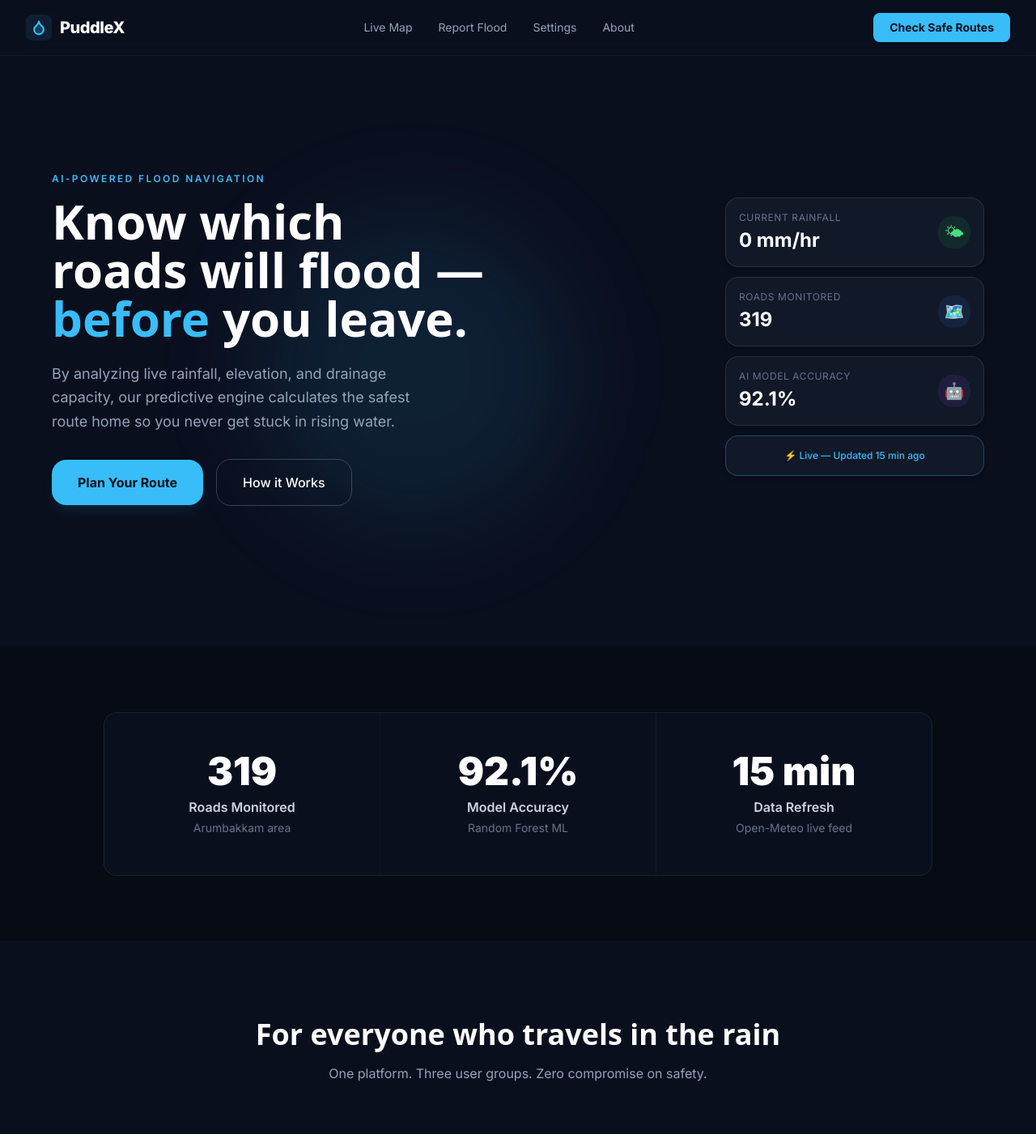
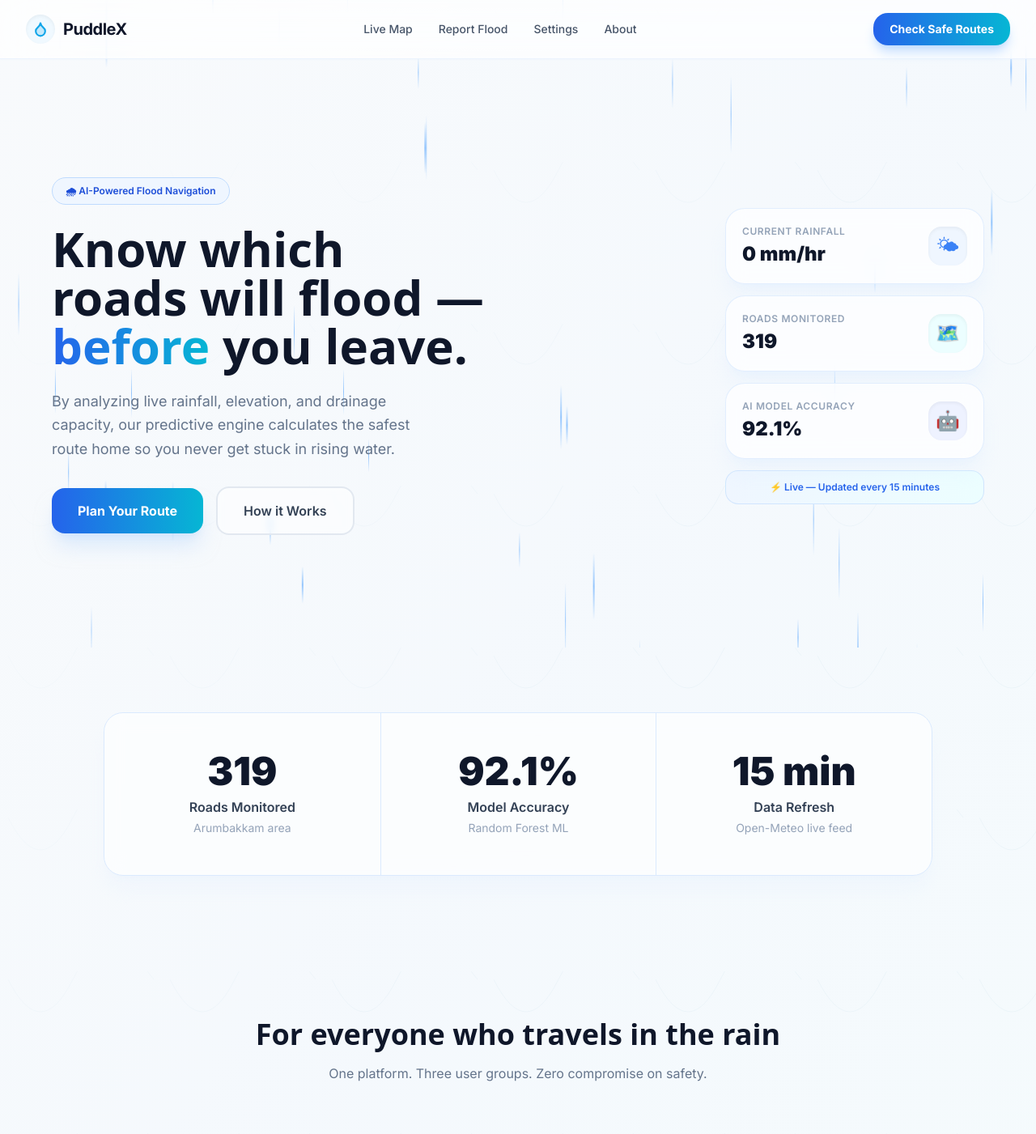
Before and after one commit to Siva-Vidhya/PuddleX, a Next.js app in the folder frontend/: page / in a window 1280 px wide. Shown: the top 1401 px of the page at 81% size. Built offline with nearby package versions, Linux system fonts and the light colour scheme.

Commit message:
Premium light theme landing page with rain effect

```diff
--- a/frontend/app/page.tsx
+++ b/frontend/app/page.tsx
@@ -3,6 +3,72 @@
 import React, { useEffect, useState } from "react";
 import { Droplet } from "lucide-react";
 import Link from "next/link";
+
+const rainCSS = `
+  @keyframes rainfall {
+    0% { transform: translateY(-100vh) translateX(0px); opacity: 0; }
+    10% { opacity: 1; }
+    90% { opacity: 1; }
+    100% { transform: translateY(110vh) translateX(20px); opacity: 0; }
+  }
+
+  .rain-container {
+    position: fixed;
+    top: 0;
+    left: 0;
+    width: 100%;
+    height: 100%;
+    pointer-events: none;
+    z-index: 0;
+    overflow: hidden;
+  }
+
+  .rain-drop {
+    position: absolute;
+    width: 1.5px;
+    background: linear-gradient(to bottom, transparent, #93C5FD, transparent);
+    border-radius: 9999px;
+    animation: rainfall linear infinite;
+    opacity: 0;
+  }
+`;
+
+function RainEffect() {
+  const [drops, setDrops] = useState<
+    Array<{ id: number; left: string; height: string; delay: string; duration: string; opacity: number }>
+  >([]);
+
+  useEffect(() => {
+    setDrops(
+      Array.from({ length: 80 }, (_, i) => ({
+        id: i,
+        left: `${Math.random() * 100}%`,
+        height: `${Math.random() * 60 + 40}px`,
+        delay: `${Math.random() * 5}s`,
+        duration: `${Math.random() * 2 + 1.5}s`,
+        opacity: Math.random() * 0.4 + 0.1,
+      }))
+    );
+  }, []);
+
+  return (
+    <div className="rain-container">
+      {drops.map((drop) => (
+        <div
+          key={drop.id}
+          className="rain-drop"
+          style={{
+            left: drop.left,
+            height: drop.height,
+            animationDelay: drop.delay,
+            animationDuration: drop.duration,
+            opacity: drop.opacity,
+          }}
+        />
+      ))}
+    </div>
+  );
+}
 
 export default function LandingPage() {
   const [mounted, setMounted] = useState(false);
@@ -14,141 +80,163 @@ export default function LandingPage() {
   if (!mounted) return null;
 
   return (
-    <main className="min-h-screen bg-[#0A0F1E] flex flex-col overflow-x-hidden selection:bg-[#38BDF8]/20 selection:text-[#38BDF8]">
+    <div className="relative min-h-screen bg-gradient-to-br from-slate-50 via-blue-50/30 to-cyan-50/20 overflow-hidden selection:bg-blue-500/20 selection:text-blue-700">
+      {/* Rain Animation Style */}
+      <style dangerouslySetInnerHTML={{ __html: rainCSS }} />
+
+      {/* Rain Background Effect */}
+      <RainEffect />
 
       {/* 1. NAVBAR */}
-      <nav className="fixed top-0 w-full z-50 bg-[#0A0F1E]/80 backdrop-blur-md border-b border-white/5 px-8 py-4 flex items-center justify-between">
-        <div className="flex items-center gap-2.5">
-          <div className="w-8 h-8 rounded-lg bg-[#38BDF8]/10 flex items-center justify-center">
-            <Droplet className="text-[#38BDF8] w-5 h-5 fill-[#38BDF8]/20" strokeWidth={2.5} />
+      <nav className="fixed top-0 w-full z-50 bg-white/70 backdrop-blur-xl border-b border-blue-100/50 px-8 py-4 flex items-center justify-between shadow-sm shadow-blue-100/20">
+        <Link href="/" className="flex items-center gap-2.5">
+          <div className="w-9 h-9 rounded-xl bg-sky-50 flex items-center justify-center shadow-inner">
+            <Droplet className="text-[#0EA5E9] w-5 h-5 fill-[#0EA5E9]/20" strokeWidth={2.5} />
           </div>
-          <span className="text-white font-extrabold text-xl tracking-tight">PuddleX</span>
-        </div>
+          <span className="text-slate-900 font-bold text-xl tracking-tight">PuddleX</span>
+        </Link>
 
         <div className="hidden md:flex items-center gap-8">
-          <Link href="/map" className="text-sm text-slate-400 hover:text-white transition">Live Map</Link>
-          <Link href="/report" className="text-sm text-slate-400 hover:text-white transition">Report Flood</Link>
-          <Link href="/settings" className="text-sm text-slate-400 hover:text-white transition">Settings</Link>
-          <Link href="/about" className="text-sm text-slate-400 hover:text-white transition">About</Link>
+          <Link href="/map" className="text-slate-600 hover:text-slate-900 text-sm font-medium transition-colors">
+            Live Map
+          </Link>
+          <Link href="/report" className="text-slate-600 hover:text-slate-900 text-sm font-medium transition-colors">
+            Report Flood
+          </Link>
+          <Link href="/settings" className="text-slate-600 hover:text-slate-900 text-sm font-medium transition-colors">
+            Settings
+          </Link>
+          <Link href="/about" className="text-slate-600 hover:text-slate-900 text-sm font-medium transition-colors">
+            About
+          </Link>
         </div>
 
         <Link
           href="/map"
-          className="bg-[#38BDF8] text-[#0A0F1E] px-5 py-2 rounded-lg text-sm font-bold hover:bg-white transition shadow-sm"
+          className="bg-gradient-to-r from-blue-600 to-cyan-500 text-white px-5 py-2.5 rounded-xl text-sm font-bold shadow-lg shadow-blue-200 hover:shadow-blue-300 hover:scale-105 transition-all"
         >
           Check Safe Routes
         </Link>
       </nav>
 
       {/* 2. HERO SECTION */}
-      <section className="min-h-screen bg-[#0A0F1E] flex items-center pt-24 pb-16 px-8 relative overflow-hidden">
-        {/* Subtle radial glow behind heading */}
-        <div className="absolute top-1/3 left-1/4 w-96 h-96 bg-[#38BDF8]/10 rounded-full blur-3xl pointer-events-none" />
+      <section className="relative z-10 min-h-screen flex items-center px-8 pt-20">
+        <div className="max-w-6xl mx-auto w-full grid grid-cols-1 lg:grid-cols-2 gap-16 items-center py-16">
 
-        <div className="max-w-6xl mx-auto w-full grid grid-cols-1 lg:grid-cols-2 gap-16 items-center relative z-10">
-          {/* Left side content */}
+          {/* Left Side Content */}
           <div>
-            <span className="text-xs font-semibold text-[#38BDF8] tracking-[0.2em] uppercase">
-              AI-Powered Flood Navigation
-            </span>
+            <div className="inline-flex items-center gap-2 bg-blue-50 border border-blue-200 text-blue-700 text-xs font-semibold px-4 py-2 rounded-full mb-6 shadow-xs">
+              <span>🌧 AI-Powered Flood Navigation</span>
+            </div>
 
-            <h1 className="text-5xl md:text-6xl font-black text-white leading-tight mt-3">
-              Know which roads will flood — <span className="text-[#38BDF8]">before</span> you leave.
+            <h1 className="text-slate-900 text-5xl md:text-6xl font-black leading-tight">
+              Know which roads will flood —{" "}
+              <span className="text-transparent bg-clip-text bg-gradient-to-r from-blue-600 to-cyan-500">
+                before
+              </span>{" "}
+              you leave.
             </h1>
 
-            <p className="text-slate-400 max-w-md text-lg mt-6 leading-relaxed font-normal">
+            <p className="text-slate-500 text-lg max-w-md leading-relaxed mt-6">
               By analyzing live rainfall, elevation, and drainage capacity, our predictive engine calculates the safest route home so you never get stuck in rising water.
             </p>
 
             <div className="flex flex-col sm:flex-row items-center gap-4 mt-8">
               <Link
                 href="/map"
-                className="w-full sm:w-auto bg-[#38BDF8] text-[#0A0F1E] font-bold px-8 py-4 rounded-xl hover:bg-white transition text-base text-center shadow-lg shadow-[#38BDF8]/10"
+                className="w-full sm:w-auto bg-gradient-to-r from-blue-600 to-cyan-500 text-white px-8 py-4 rounded-2xl font-bold shadow-xl shadow-blue-200/50 hover:shadow-blue-300/60 hover:scale-105 transition-all text-base text-center"
               >
                 Plan Your Route
               </Link>
               <Link
                 href="/about"
-                className="w-full sm:w-auto border border-white/20 text-white px-8 py-4 rounded-xl hover:border-white/40 transition text-base text-center font-medium"
+                className="w-full sm:w-auto border-2 border-slate-200 text-slate-700 px-8 py-4 rounded-2xl font-semibold hover:border-blue-300 hover:text-blue-700 transition-all text-base bg-white/50 backdrop-blur-sm text-center"
               >
                 How it Works
               </Link>
             </div>
           </div>
 
-          {/* Right side — Live Dashboard Status Cards */}
+          {/* Right Side — 3 Live Dashboard Cards */}
           <div className="flex justify-center lg:justify-end">
-            <div className="space-y-3 w-80">
-              <div className="bg-[#111827] border border-white/10 rounded-2xl p-4 flex items-center justify-between shadow-md">
+            <div className="space-y-3.5 w-80">
+
+              {/* Card 1: Rainfall */}
+              <div className="bg-white/70 backdrop-blur-md border border-blue-100/80 rounded-3xl p-5 shadow-xl shadow-blue-100/30 flex items-center justify-between hover:shadow-blue-200/40 hover:scale-[1.02] transition-all">
                 <div>
-                  <p className="text-xs text-slate-500 uppercase tracking-wider">
+                  <p className="text-xs font-semibold text-slate-400 uppercase tracking-wider">
                     Current Rainfall
                   </p>
-                  <p className="text-2xl font-bold text-white mt-1">0 mm/hr</p>
+                  <p className="text-2xl font-black text-slate-900 mt-1">0 mm/hr</p>
                 </div>
-                <div className="w-10 h-10 rounded-xl bg-green-500/10 flex items-center justify-center">
-                  <span className="text-green-400 text-xl">🌤</span>
+                <div className="w-12 h-12 rounded-2xl bg-blue-50 text-blue-500 flex items-center justify-center text-2xl shadow-inner">
+                  <span>🌤</span>
                 </div>
               </div>
 
-              <div className="bg-[#111827] border border-white/10 rounded-2xl p-4 flex items-center justify-between shadow-md">
+              {/* Card 2: Roads Monitored */}
+              <div className="bg-white/70 backdrop-blur-md border border-blue-100/80 rounded-3xl p-5 shadow-xl shadow-blue-100/30 flex items-center justify-between hover:shadow-blue-200/40 hover:scale-[1.02] transition-all">
                 <div>
-                  <p className="text-xs text-slate-500 uppercase tracking-wider">
+                  <p className="text-xs font-semibold text-slate-400 uppercase tracking-wider">
                     Roads Monitored
                   </p>
-                  <p className="text-2xl font-bold text-white mt-1">319</p>
+                  <p className="text-2xl font-black text-slate-900 mt-1">319</p>
                 </div>
-                <div className="w-10 h-10 rounded-xl bg-blue-500/10 flex items-center justify-center">
-                  <span className="text-[#38BDF8] text-xl">🗺️</span>
+                <div className="w-12 h-12 rounded-2xl bg-cyan-50 text-cyan-600 flex items-center justify-center text-2xl shadow-inner">
+                  <span>🗺️</span>
                 </div>
               </div>
 
-              <div className="bg-[#111827] border border-white/10 rounded-2xl p-4 flex items-center justify-between shadow-md">
+              {/* Card 3: Model Accuracy */}
+              <div className="bg-white/70 backdrop-blur-md border border-blue-100/80 rounded-3xl p-5 shadow-xl shadow-blue-100/30 flex items-center justify-between hover:shadow-blue-200/40 hover:scale-[1.02] transition-all">
                 <div>
-                  <p className="text-xs text-slate-500 uppercase tracking-wider">
+                  <p className="text-xs font-semibold text-slate-400 uppercase tracking-wider">
                     AI Model Accuracy
                   </p>
-                  <p className="text-2xl font-bold text-white mt-1">92.1%</p>
+                  <p className="text-2xl font-black text-slate-900 mt-1">92.1%</p>
                 </div>
-                <div className="w-10 h-10 rounded-xl bg-purple-500/10 flex items-center justify-center">
-                  <span className="text-purple-400 text-xl">🤖</span>
+                <div className="w-12 h-12 rounded-2xl bg-indigo-50 text-indigo-500 flex items-center justify-center text-2xl shadow-inner">
+                  <span>🤖</span>
                 </div>
               </div>
 
-              <div className="bg-[#111827] border border-[#38BDF8]/30 rounded-2xl p-4 text-center shadow-md">
-                <p className="text-xs text-[#38BDF8] font-medium">⚡ Live — Updated 15 min ago</p>
+              {/* Live Badge */}
+              <div className="bg-gradient-to-r from-blue-50 to-cyan-50 border border-blue-200/60 rounded-2xl p-3 text-center shadow-xs">
+                <p className="text-xs font-semibold text-blue-600">
+                  ⚡ Live — Updated every 15 minutes
+                </p>
               </div>
+
             </div>
           </div>
+
         </div>
       </section>
 
       {/* 3. STATS SECTION */}
-      <section className="bg-[#060B14] py-20 px-8">
-        <div className="max-w-5xl mx-auto grid grid-cols-1 md:grid-cols-3 gap-px bg-white/5 rounded-2xl overflow-hidden border border-white/5">
+      <section className="relative z-10 py-20 px-8">
+        <div className="max-w-5xl mx-auto bg-white/60 backdrop-blur-md border border-blue-100 rounded-3xl shadow-xl shadow-blue-100/20 grid grid-cols-1 md:grid-cols-3 divide-y md:divide-y-0 md:divide-x divide-blue-100 overflow-hidden">
           {[
             { number: "319", label: "Roads Monitored", sub: "Arumbakkam area" },
             { number: "92.1%", label: "Model Accuracy", sub: "Random Forest ML" },
             { number: "15 min", label: "Data Refresh", sub: "Open-Meteo live feed" },
           ].map((stat, i) => (
-            <div key={i} className="bg-[#0A0F1E] py-12 px-8 text-center">
-              <p className="text-5xl font-black text-white">{stat.number}</p>
-              <p className="text-base font-semibold text-slate-300 mt-2">
-                {stat.label}
-              </p>
-              <p className="text-sm text-slate-500 mt-1">{stat.sub}</p>
+            <div key={i} className="py-12 px-8 text-center hover:bg-blue-50/30 transition-colors">
+              <p className="text-5xl font-black text-slate-900">{stat.number}</p>
+              <p className="text-slate-700 font-semibold mt-2">{stat.label}</p>
+              <p className="text-slate-400 text-sm mt-1">{stat.sub}</p>
             </div>
           ))}
         </div>
       </section>
 
       {/* 4. USE CASE CARDS SECTION */}
-      <section className="bg-[#0A0F1E] py-24 px-8">
+      <section className="relative z-10 py-24 px-8">
         <div className="max-w-5xl mx-auto">
-          <h2 className="text-4xl font-black text-white text-center mb-4">
+          <h2 className="text-4xl font-black text-slate-900 text-center mb-4">
             For everyone who travels in the rain
           </h2>
-          <p className="text-slate-400 text-center mb-16 max-w-xl mx-auto text-base font-normal">
+          <p className="text-slate-500 text-center mb-16 max-w-xl mx-auto text-base">
             One platform. Three user groups. Zero compromise on safety.
           </p>
 
@@ -175,15 +263,15 @@ export default function LandingPage() {
             ].map((card, i) => (
               <div
                 key={i}
-                className="bg-[#111827] border border-white/10 rounded-2xl p-8 hover:border-[#38BDF8]/40 hover:bg-[#111827]/90 transition-all group cursor-pointer shadow-sm"
+                className="bg-white/70 backdrop-blur-md border border-slate-200/80 rounded-3xl p-8 hover:border-blue-300 hover:shadow-xl hover:shadow-blue-100/40 hover:-translate-y-1 transition-all group cursor-pointer"
               >
-                <span className="text-xs font-semibold text-[#38BDF8] tracking-widest uppercase">
+                <span className="text-xs font-bold text-blue-600 tracking-widest uppercase">
                   {card.tag}
                 </span>
                 <div className="text-4xl my-4">{card.icon}</div>
-                <h3 className="text-lg font-bold text-white mb-2">{card.title}</h3>
-                <p className="text-slate-400 text-sm leading-relaxed">{card.desc}</p>
-                <div className="mt-6 text-[#38BDF8] text-sm font-medium group-hover:translate-x-1 transition-transform inline-flex items-center gap-1">
+                <h3 className="text-xl font-bold text-slate-900 mb-2">{card.title}</h3>
+                <p className="text-slate-500 text-sm leading-relaxed">{card.desc}</p>
+                <div className="mt-6 text-blue-500 text-sm font-medium group-hover:translate-x-1 transition-transform inline-flex items-center gap-1">
                   Learn more &rarr;
                 </div>
               </div>
@@ -193,26 +281,24 @@ export default function LandingPage() {
       </section>
 
       {/* 5. FOOTER */}
-      <footer className="bg-[#060B14] border-t border-white/5 py-12 px-8">
+      <footer className="relative z-10 border-t border-blue-100/50 bg-white/50 backdrop-blur-md py-12 px-8">
         <div className="max-w-5xl mx-auto flex flex-col sm:flex-row items-center justify-between gap-6">
           <div>
-            <p className="text-white font-bold text-lg">🌊 PuddleX</p>
-            <p className="text-slate-500 text-sm mt-1">
-              Built for safer, resilient cities.
-            </p>
+            <p className="text-slate-900 font-bold text-lg">🌊 PuddleX</p>
+            <p className="text-slate-400 text-sm mt-1">Built for safer, resilient cities.</p>
           </div>
           <div className="flex gap-8">
-            <Link href="/privacy" className="text-slate-400 hover:text-white text-sm transition">
+            <Link href="/privacy" className="text-slate-400 hover:text-slate-700 text-sm transition-colors">
               Privacy
             </Link>
-            <Link href="/terms" className="text-slate-400 hover:text-white text-sm transition">
+            <Link href="/terms" className="text-slate-400 hover:text-slate-700 text-sm transition-colors">
               Terms
             </Link>
             <a
               href="http://localhost:8000/docs"
               target="_blank"
               rel="noreferrer"
-              className="text-slate-400 hover:text-white text-sm transition"
+              className="text-slate-400 hover:text-slate-700 text-sm transition-colors"
             >
               API
             </a>
@@ -220,6 +306,6 @@ export default function LandingPage() {
         </div>
       </footer>
 
-    </main>
+    </div>
   );
 }
```
